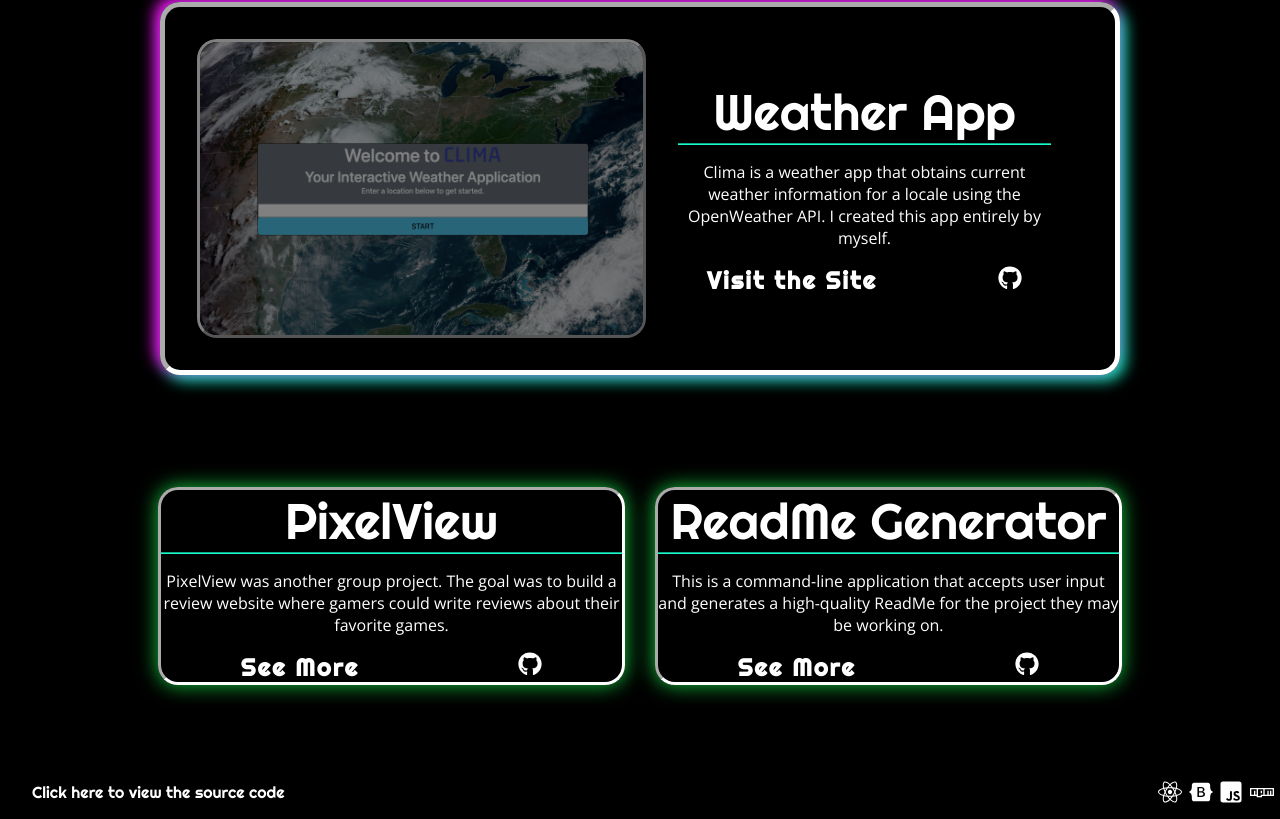
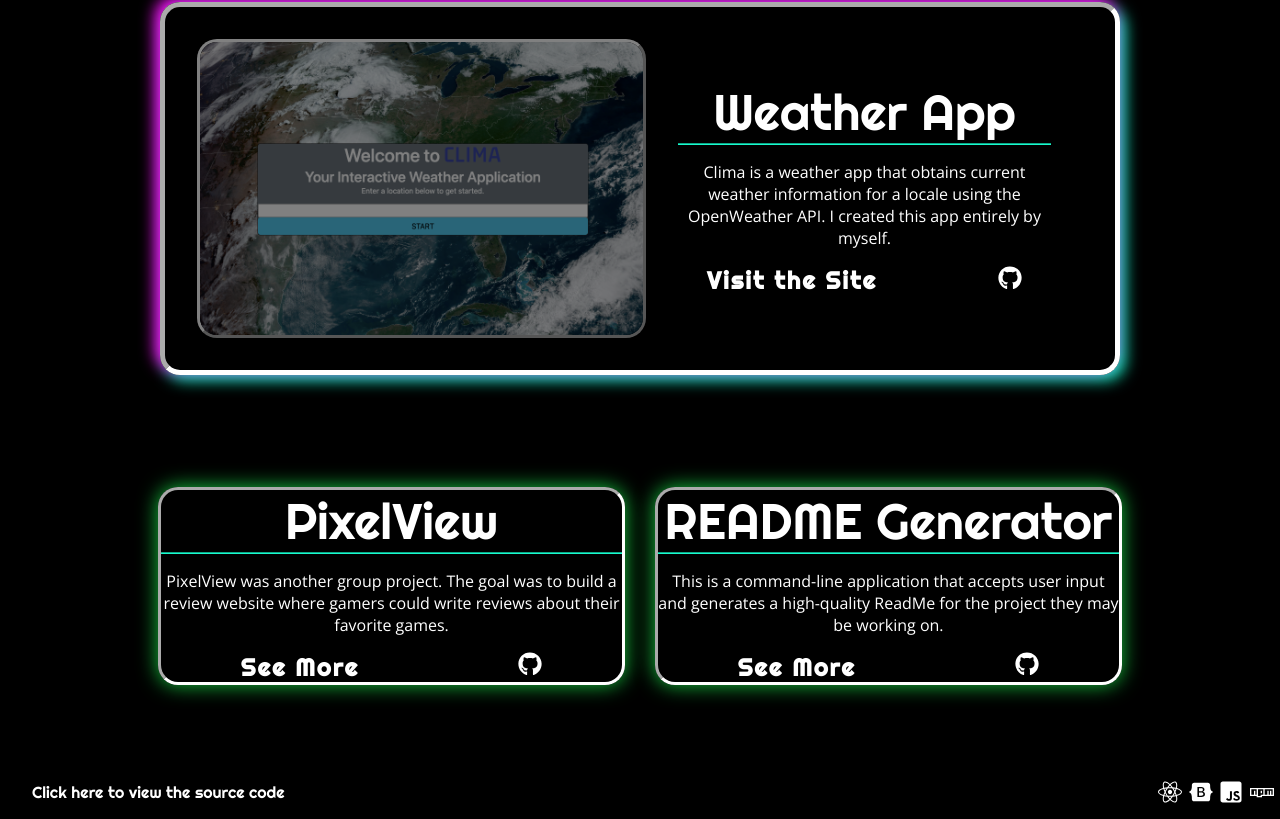
Before and after one commit to jlit2594/Portfolio, a React (Create React App) app: page / in a window 1280 px wide. Shown: the part 2765-3584 px from the top of the page. Built offline with nearby package versions, Linux system fonts and the light colour scheme; a web font is replaced by a local one.

Commit message:
minor adjustment

```diff
--- a/src/components/projects/index.js
+++ b/src/components/projects/index.js
@@ -39,7 +39,7 @@ function Projects() {
             description: 'PixelView was another group project. The goal was to build a review website where gamers could write reviews about their favorite games.'
         },
         {
-            title: 'ReadMe Generator',
+            title: 'README Generator',
             link: '',
             github: 'https://github.com/jlit2594/readme-generator',
             description: "This is a command-line application that accepts user input and generates a high-quality ReadMe for the project they may be working on."
```
